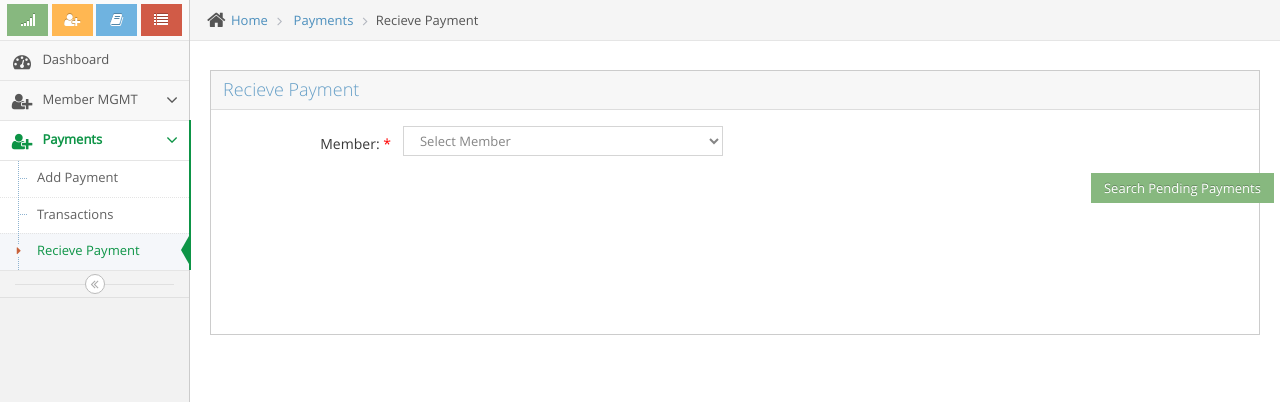
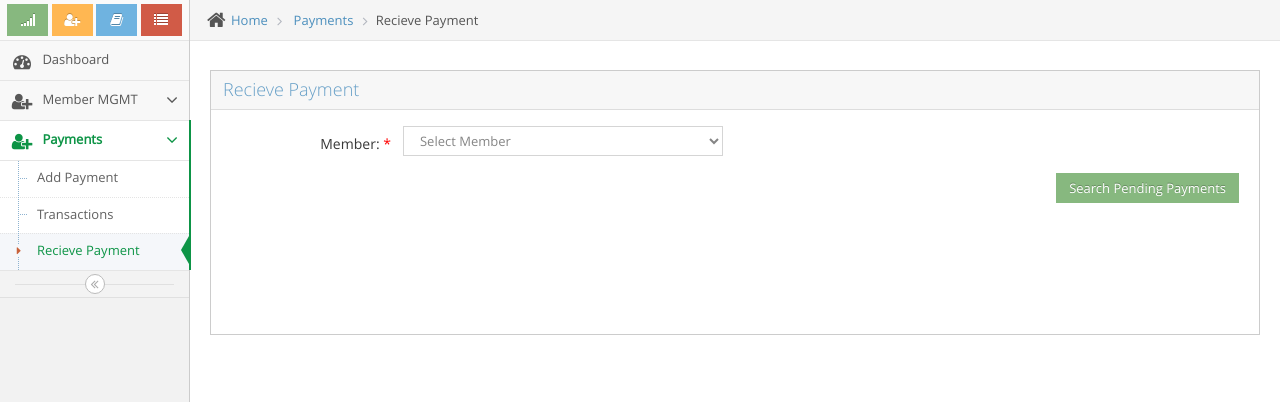
Before and after one commit to milansoni44/sss, a CodeIgniter app: page /hquiz/payments/post_payment_individually in a window 1280 px wide. Shown: the part 45-447 px from the top of the page. Run offline with CodeIgniter, Linux system fonts and the light colour scheme; a user stored in the database is signed in; data comes from the database, SQL or seed files in the repository; data that the repository does not hold is empty.

Commit message:
UI bug fix

```diff
--- a/application/views/payment/post_payment_individually.php
+++ b/application/views/payment/post_payment_individually.php
@@ -85,7 +85,7 @@
 
                                                     </div>
                                                     <div class="form-group">
-                                                        <div class="col-xs-12 col-sm-2 col-sm-offset-10 text-right">
+                                                        <div class="col-xs-12 col-sm-3 col-sm-offset-9 text-right">
                                                             <div class="clearfix">
                                                                 <input type="button" value="Search Pending Payments" class="btn btn-sm btn-success " name="action" style="height: 30px;padding-top: 3px;" id="search_member_btn"/>
                                                             </div>
```
